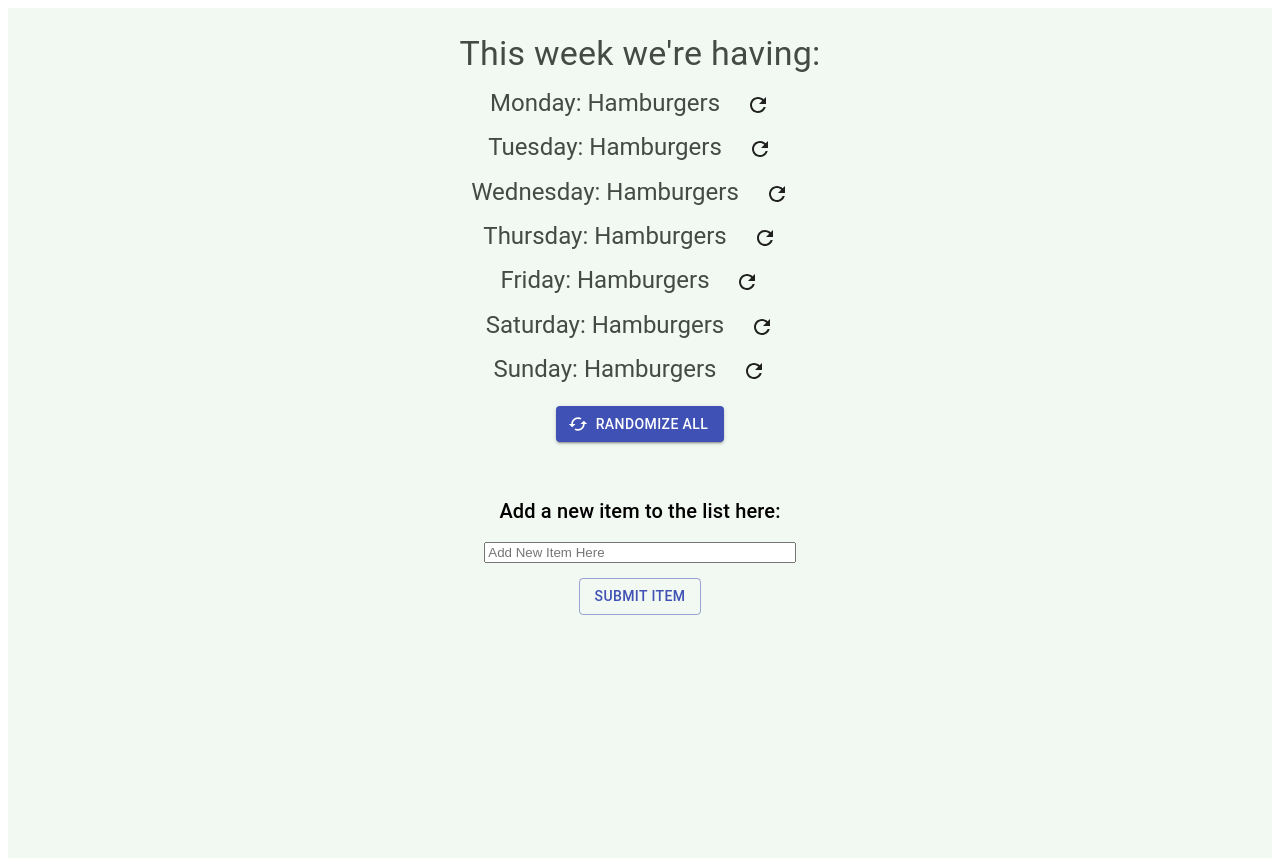
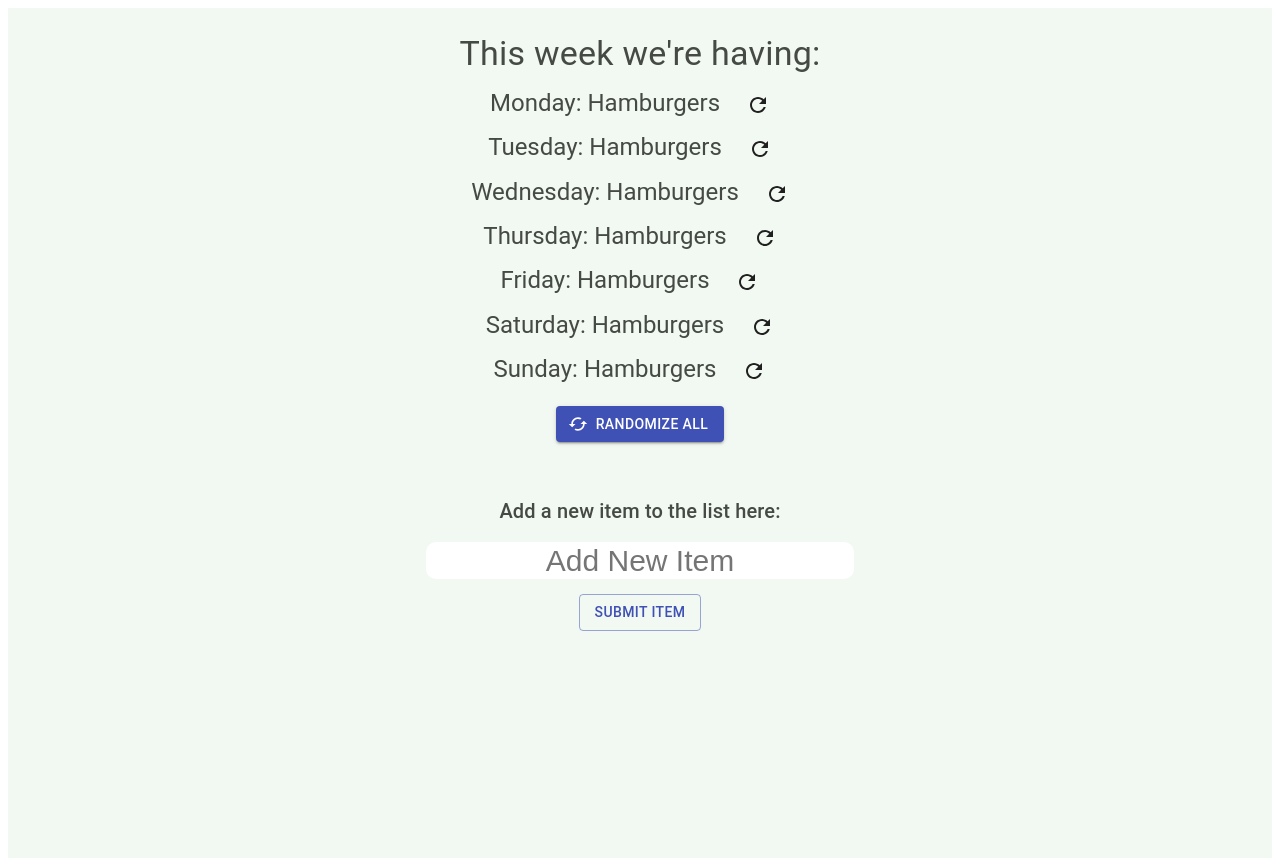
Before and after one commit to Trevor2492/meal-prep, a React (Create React App) app: page / in a window 1280 px wide. Built offline with nearby package versions, Linux system fonts and the light colour scheme.

Commit message:
updated some styling and submit item input functionality

```diff
--- a/src/NewInput.js
+++ b/src/NewInput.js
@@ -7,7 +7,7 @@ const NewInput = () => {
   const [item, setItem] = useState("");
 
   const handleClick = () => {
-    alert("You added: " + item);
+    item ? alert("You added: " + item) : alert("You must enter a value");
   };
 
   return (
@@ -19,15 +19,26 @@ const NewInput = () => {
         alignItems: "center",
       }}
     >
-      <Typography variant="h6" style={{ marginTop: 45 }}>
+      <Typography variant="h6" style={{ marginTop: 45, color: "#464A45" }}>
         Add a new item to the list here:{" "}
       </Typography>
       <input
         value={item}
         onChange={(e) => setItem(e.target.value)}
-        placeholder="Add New Item Here"
+        placeholder="Add New Item"
         type="text"
-        style={{ margin: 15, width: "50%" }}
+        style={{
+          margin: 15,
+          color: "#464A45",
+          minWidth: "70%",
+          maxWidth: "85%",
+          height: "35px",
+          border: "none",
+          borderRadius: "10px",
+          textAlign: "center",
+          outline: "none", //prevents highlight on input focus
+          fontSize: "30px",
+        }}
       />
       <Button variant="outlined" color="primary" onClick={() => handleClick()}>
         Submit Item
```
